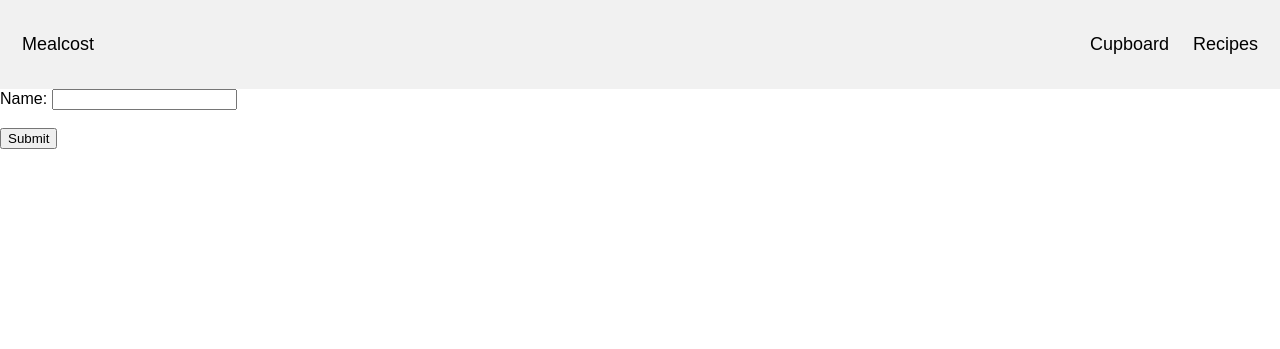
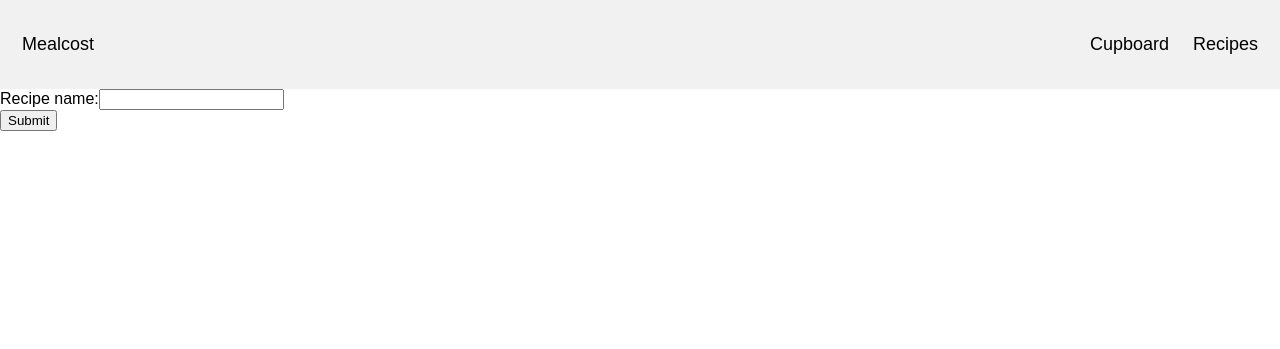
Before and after one commit to jackrvan/mealcost, a Django app: page /recipes/create/ in a window 1280 px wide. Shown: the top 349 px of the page. Run offline with Django 3.2, Linux system fonts and the light colour scheme; data that the repository does not hold is empty.

Commit message:
Fix up recipes to use form. Still more that could be done but Junction table complicates things

```diff
--- a/mealcost/cupboard/templates/cupboard/add_item.html
+++ b/mealcost/cupboard/templates/cupboard/add_item.html
@@ -11,6 +11,7 @@
   {% csrf_token %}
     {{ form }}
     <br>
+    <br>
     <input type="submit" value="Submit">
   </form>
 </body>
--- a/mealcost/cupboard/views.py
+++ b/mealcost/cupboard/views.py
@@ -45,7 +45,7 @@ def add_item(request):
             return HttpResponseRedirect(reverse('cupboard:index'), {'items_in_cupboard': Item.objects.all()})
     else:
         form = AddItemForm()
-        return render(request, 'cupboard/add_item.html', context={"form": form, "categories": [i[1] for i in Item.CATEGORY_CHOICES]})
+        return render(request, 'cupboard/add_item.html', context={"form": form})
 
 
 def item_detail(request, item_name):
--- /dev/null
+++ b/mealcost/recipe/forms.py
@@ -0,0 +1,12 @@
+from django import forms
+from django.forms.widgets import CheckboxSelectMultiple, RadioSelect
+
+from recipe.models import ItemRecipeJunction
+
+from .models import Recipe
+
+
+class AddRecipeForm(forms.ModelForm):
+    class Meta:
+        model = Recipe
+        fields = ['recipe_name']
--- a/mealcost/recipe/models.py
+++ b/mealcost/recipe/models.py
@@ -19,4 +19,4 @@ class Recipe(models.Model):
     ingredients = models.ManyToManyField(Item, through=ItemRecipeJunction, related_name="is_in")
 
     def __str__(self):
-        return '{}'.format(self.recipe_name)
+        return f'{self.recipe_name}'
--- a/mealcost/recipe/templates/recipe/add_recipe.html
+++ b/mealcost/recipe/templates/recipe/add_recipe.html
@@ -7,10 +7,10 @@
 <body>
   {% if error_message %}<p><strong>{{ error_message }}</strong></p>{% endif %}
 
-  <form action="{% url 'recipe:add_recipe_form' %}" method="POST">
+  <form action="" method="POST">
     {% csrf_token %}
-    <label for="recipe_name">Name: </label>
-    <input type="text" id="recipe_name" name="recipe_name"><br><br>
+    {{ form }}
+    <br>
 
     {% for ingredient in ingredients %}
       <label for="{{ ingredient.item_name }}_cups">{{ ingredient.item_name }}: </label>
--- a/mealcost/recipe/urls.py
+++ b/mealcost/recipe/urls.py
@@ -6,7 +6,7 @@ app_name = 'recipe'
 urlpatterns = [
     path('', views.IndexView.as_view(), name='index'),
     path('create/', views.add_recipe, name='add_recipe'),
-    path('create/submit', views.add_recipe_form, name='add_recipe_form'),
+    # path('create/submit', views.add_recipe_form, name='add_recipe_form'),
     path('detail/<int:pk>', views.DetailView.as_view(), name='detail'),
     path('delete/<int:pk>', views.RecipeDelete.as_view(), name='delete_recipe'),
 ]
--- a/mealcost/recipe/views.py
+++ b/mealcost/recipe/views.py
@@ -7,6 +7,7 @@ from django.views import generic
 from django.views.generic import DeleteView
 
 from cupboard.models import Item
+from recipe.forms import AddRecipeForm
 from recipe.models import ItemRecipeJunction
 
 from .models import Recipe
@@ -61,28 +62,36 @@ class DetailView(generic.DetailView):
 
         return context
 
+def add_recipe(request):
+    def save_to_database(request, name):
+        """Given a request and a recipe name add the new recipe to our database
 
-def add_recipe(request):
-    ingredients = Item.objects.all()
-    context = {'ingredients': ingredients}
-    return render(request, 'recipe/add_recipe.html', context)
+        Args:
+            request (HttpRequest): Contains our ingredient information
+            name (str): name of our new recipe
+        """
+        new_recipe = Recipe(recipe_name=name)
+        new_recipe.save()
 
+        # Create a new ItemRecipeJunction based on each ingredient we have in our recipe
+        ingredients = Item.objects.all()
+        for ingredient in ingredients:
+            name = ingredient.item_name
+            cups = request.POST[f"{name}_cups"].strip()
+            kgs = request.POST[f"{name}_kgs"].strip()
+            units = request.POST[f"{name}_units"].strip()
+            if cups or kgs or units:
+                ingredient = Item.objects.get(item_name=name)
+                new_junction = ItemRecipeJunction(recipe=new_recipe, item=ingredient, cups_of_item=(cups or None), kgs_of_item=(kgs or None), units_of_item=(units or None))
+                new_junction.save()
 
-def add_recipe_form(request):
-    # Add new recipe
-    name = request.POST['recipe_name']
-    new_recipe = Recipe(recipe_name=name)
-    new_recipe.save()
-
-    # Create a new ItemRecipeJunction based on each ingredient we have in our recipe
-    ingredients = Item.objects.all()
-    for ingredient in ingredients:
-        name = ingredient.item_name
-        cups = request.POST[f"{name}_cups"].strip()
-        kgs = request.POST[f"{name}_kgs"].strip()
-        units = request.POST[f"{name}_units"].strip()
-        if cups or kgs or units:
-            ingredient = Item.objects.get(item_name=name)
-            new_junction = ItemRecipeJunction(recipe=new_recipe, item=ingredient, cups_of_item=(cups or None), kgs_of_item=(kgs or None), units_of_item=(units or None))
-            new_junction.save()
-    return HttpResponseRedirect(reverse('recipe:index'), {'recipe': Recipe.objects.all()})
+    if request.method == "POST":
+        # We are processing our form data
+        form = AddRecipeForm(request.POST)
+        if form.is_valid():
+            name = form.cleaned_data["recipe_name"]
+            save_to_database(request, name)
+            return HttpResponseRedirect(reverse('recipe:index'), {'recipe': Recipe.objects.all()})
+    else:
+        form  = AddRecipeForm()
+        return render(request, 'recipe/add_recipe.html', context={"form": form, "ingredients": Item.objects.all()})
```
